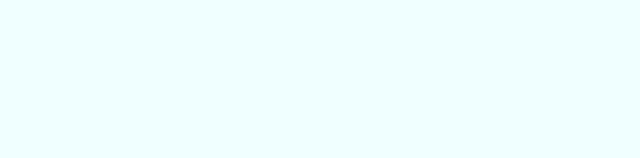
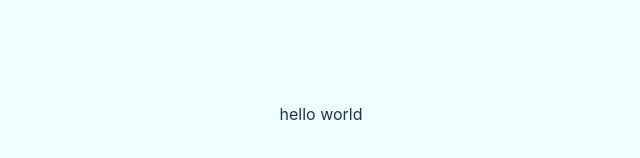
Before and after one commit to susan8848/Music-Ticket-Booking, a React (Vite) app: page / in a window 1280 px wide. Shown: the part 286-444 px from the top of the page, without its empty margins (319-959 px from the left). Built offline with nearby package versions, Linux system fonts and the light colour scheme.

Commit message:
checking

```diff
--- a/src/App.jsx
+++ b/src/App.jsx
@@ -1,7 +1,7 @@
 import "./App.css";
 
 function App() {
-  return <></>;
+  return <>hello world</>;
 }
 
 export default App;
--- a/src/assets/icons/index.js
+++ b/src/assets/icons/index.js
@@ -6,6 +6,7 @@
   FaSnapchat,
   FaPinterest,
 } from "react-icons/fa";
+
 export {
   FaHeart,
   FaTwitter,
```
Also changed, not shown: src/App.css (line endings or trailing spaces).
